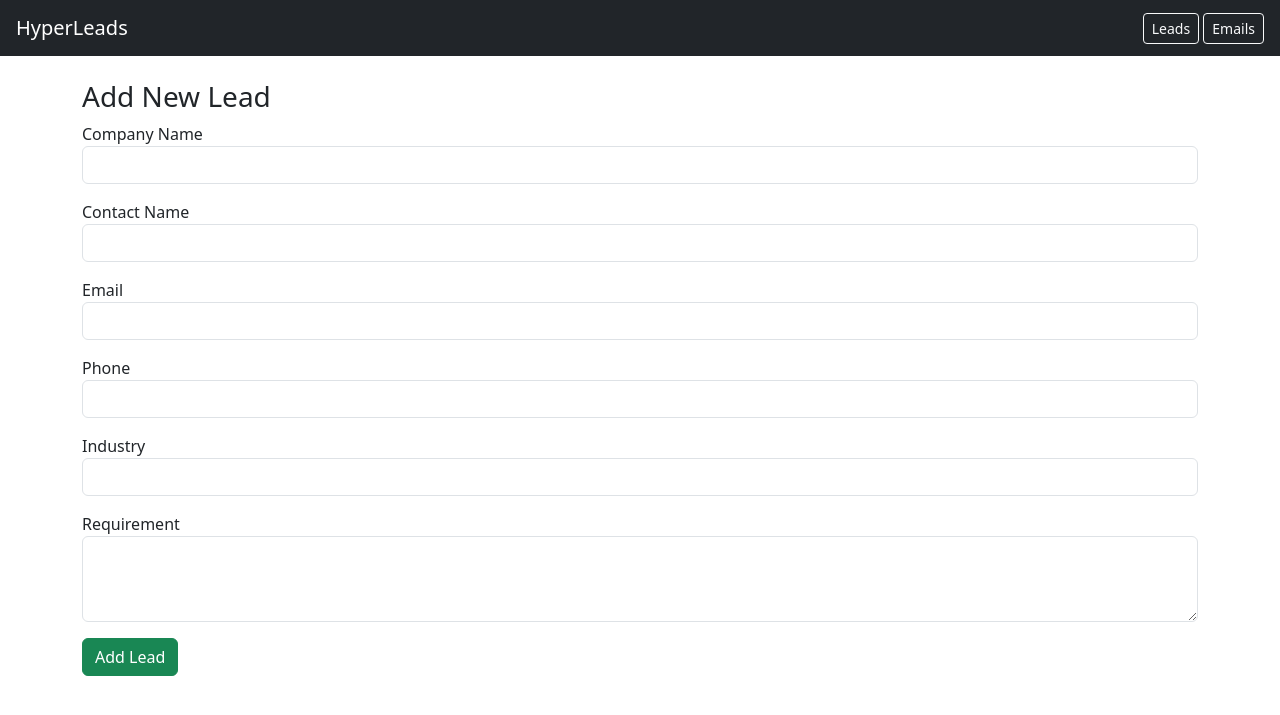
After one commit to SaurabhDhamne/HyperLeads, a Django app: page /api/dashboard/leads/add/ in a window 1280 px wide. The commit adds this page. Shown: the top 715 px of the page. Run offline with Django 5.2, Linux system fonts and the light colour scheme.

Commit message:
feat: lead ingestion + AI scoring pipeline working

```diff
--- a/backend/crm/urls.py
+++ b/backend/crm/urls.py
@@ -1,5 +1,5 @@
 from django.urls import path ,include
-from .views import create_lead , generate_email , ingest_lead
+from .views import create_lead , generate_email , ingest_lead , add_lead
 
 urlpatterns = [
 
@@ -7,5 +7,7 @@ urlpatterns = [
     path("leads/<int:lead_id>/generate-email/", generate_email),
     path("dashboard/", include("dashboard.urls")),
     path("leads/ingest/", ingest_lead),
+    path("dashboard/leads/add/",add_lead, name="add_lead"),
+
 
 ]
--- a/backend/crm/views.py
+++ b/backend/crm/views.py
@@ -3,13 +3,60 @@ import requests
 
 from django.http import JsonResponse
 from django.views.decorators.csrf import csrf_exempt
+from django.shortcuts import render, redirect
 
-from .models import Lead, EmailDraft , LeadSource
+from .models import Lead, EmailDraft, LeadSource
+
 
 FLASK_AI_URL = "http://127.0.0.1:5001/score"
 FLASK_EMAIL_URL = "http://127.0.0.1:5001/generate-email"
 
 
+# -----------------------------
+# AI Lead Scoring Helper
+# -----------------------------
+def score_lead(lead):
+    try:
+        ai_response = requests.post(
+            FLASK_AI_URL,
+            json={
+                "industry": lead.industry,
+                "requirement": lead.requirement or ""
+            },
+            timeout=5
+        )
+
+        if ai_response.status_code == 200:
+            lead.lead_score = ai_response.json().get("lead_score", 0)
+            lead.save()
+
+    except Exception as e:
+        print("SCORING ERROR:", e)
+
+
+# -----------------------------
+# Add Lead (Dashboard Form)
+# -----------------------------
+def add_lead(request):
+    if request.method == "POST":
+        lead = Lead.objects.create(
+            company_name=request.POST["company_name"],
+            contact_name=request.POST.get("contact_name", ""),
+            email=request.POST["email"],
+            phone=request.POST.get("phone", ""),
+            industry=request.POST.get("industry", ""),
+            requirement=request.POST.get("requirement", ""),
+        )
+
+        score_lead(lead)
+        return redirect("leads")
+
+    return render(request, "dashboard/add_lead.html")
+
+
+# -----------------------------
+# Generate AI Email
+# -----------------------------
 @csrf_exempt
 def generate_email(request, lead_id):
     if request.method != "POST":
@@ -35,9 +82,8 @@ def generate_email(request, lead_id):
             status=503
         )
 
-    # ✅ THIS MUST BE OUTSIDE THE IF
     data = ai_response.json()
-    email_body = data.get("email")
+    email_body = data.get("email", "")
 
     EmailDraft.objects.create(
         lead=lead,
@@ -52,53 +98,54 @@ def generate_email(request, lead_id):
         }
     )
 
+
+# -----------------------------
+# Google Sheets / API Ingestion
+# -----------------------------
 @csrf_exempt
 def ingest_lead(request):
     if request.method != "POST":
         return JsonResponse({"error": "Invalid method"}, status=405)
 
-    data = json.loads(request.body)
+    try:
+        payload = json.loads(request.body.decode("utf-8"))
+    except Exception:
+        return JsonResponse({"error": "Invalid JSON"}, status=400)
 
-    # 1️⃣ Create or get source
-    source_data = data.get("source", {})
-    source, _ = LeadSource.objects.get_or_create(
-        name=source_data.get("name", "Unknown Source"),
-        defaults={
-            "source_type": source_data.get("type", "MANUAL"),
-            "platform": source_data.get("platform"),
-            "campaign": source_data.get("campaign"),
-        }
-    )
+    leads_data = payload if isinstance(payload, list) else [payload]
+    created_leads = []
 
-    # 2️⃣ Create lead
-    lead = Lead.objects.create(
-        company_name=data["company_name"],
-        email=data["email"],
-        website=data.get("website"),
-        industry=data.get("industry", "Unknown"),
-        source=source
-    )
+    for data in leads_data:
+        source_name = data.get("source", "Google Sheets")
 
-    # 3️⃣ AI scoring
-    ai_response = requests.post(
-        FLASK_AI_URL,
-        json={
-            "industry": lead.industry,
-            "website_text": lead.website or ""
-        }
-    )
+        source, _ = LeadSource.objects.get_or_create(
+            name=source_name,
+            defaults={"source_type": "SHEET"}
+        )
 
-    if ai_response.status_code == 200:
-        lead.lead_score = ai_response.json()["lead_score"]
-        lead.save()
+        lead = Lead.objects.create(
+            company_name=data.get("company_name", ""),
+            contact_name=data.get("contact_name", ""),
+            email=data.get("email"),
+            phone=data.get("phone", ""),
+            industry=data.get("industry", ""),
+            requirement=data.get("requirement", ""),
+            lead_source=source
+        )
+
+        score_lead(lead)
+        created_leads.append(lead.id)
 
     return JsonResponse({
-        "message": "Lead ingested successfully",
-        "lead_id": lead.id,
-        "lead_score": lead.lead_score
+        "message": "Leads ingested successfully",
+        "count": len(created_leads),
+        "lead_ids": created_leads
     })
 
 
+# -----------------------------
+# API-based Lead Creation
+# -----------------------------
 @csrf_exempt
 def create_lead(request):
     if request.method != "POST":
@@ -113,17 +160,7 @@ def create_lead(request):
         industry=data["industry"]
     )
 
-    ai_response = requests.post(
-        FLASK_AI_URL,
-        json={
-            "industry": lead.industry,
-            "website_text": lead.website or ""
-        }
-    )
-
-    ai_data = ai_response.json()
-    lead.lead_score = ai_data["lead_score"]
-    lead.save()
+    score_lead(lead)
 
     return JsonResponse(
         {
--- /dev/null
+++ b/backend/dashboard/templates/dashboard/add_lead.html
@@ -0,0 +1,41 @@
+{% extends "dashboard/base.html" %}
+
+{% block content %}
+<h3>Add New Lead</h3>
+
+<form method="post">
+    {% csrf_token %}
+
+    <div class="mb-3">
+        <label>Company Name</label>
+        <input type="text" name="company_name" class="form-control" required>
+    </div>
+
+    <div class="mb-3">
+        <label>Contact Name</label>
+        <input type="text" name="contact_name" class="form-control">
+    </div>
+
+    <div class="mb-3">
+        <label>Email</label>
+        <input type="email" name="email" class="form-control" required>
+    </div>
+
+    <div class="mb-3">
+        <label>Phone</label>
+        <input type="text" name="phone" class="form-control">
+    </div>
+
+    <div class="mb-3">
+        <label>Industry</label>
+        <input type="text" name="industry" class="form-control">
+    </div>
+
+    <div class="mb-3">
+        <label>Requirement</label>
+        <textarea name="requirement" class="form-control" rows="3"></textarea>
+    </div>
+
+    <button class="btn btn-success">Add Lead</button>
+</form>
+{% endblock %}
--- a/backend/dashboard/templates/dashboard/lead_detail.html
+++ b/backend/dashboard/templates/dashboard/lead_detail.html
@@ -19,3 +19,6 @@
 {% empty %}
   <p>No email drafts yet.</p>
 {% endfor %}
+ <a href="/dashboard/leads/" class="btn btn-sm btn-primary">
+    Back to Leads
+</a>
```
Also changed, not shown: backend/crm/models.py (+19 -17 lines), backend/dashboard/templates/dashboard/leads.html (+38 -14 lines), backend/crm/migrations/0005_remove_lead_source_remove_lead_website_and_more.py (added).
